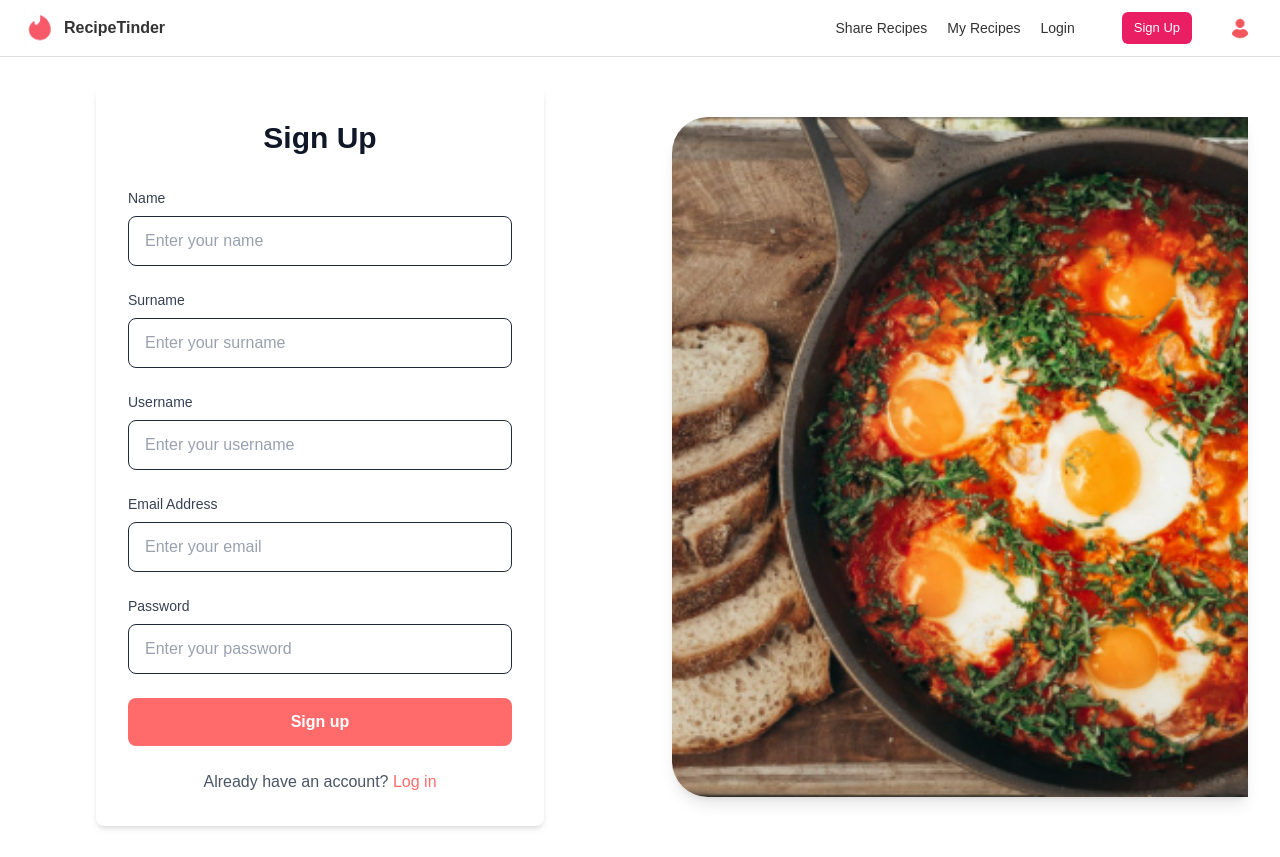
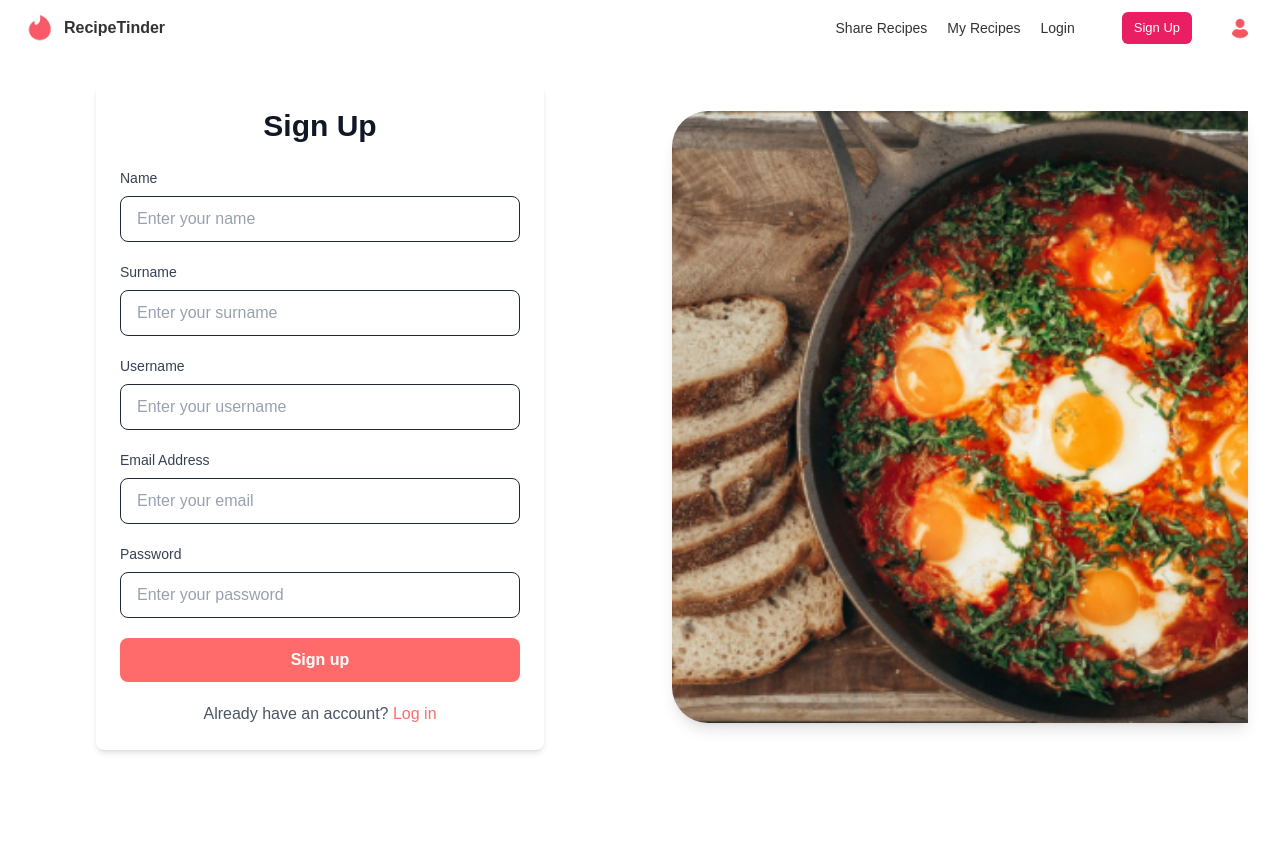
Before and after one commit to alinalin10/RecipeTinder, a Next.js app in the folder frontend/: page /signup in a window 1280 px wide. Built offline with nearby package versions, Linux system fonts and the light colour scheme; no server answers.

Commit message:
Login fixes

```diff
--- a/frontend/src/app/(auth)/login/page.tsx
+++ b/frontend/src/app/(auth)/login/page.tsx
@@ -1,6 +1,6 @@
 "use client";
 
-import { useState, FormEvent } from 'react'
+import { useState, FormEvent, useEffect } from 'react'
 import { useLogin } from '../../../hooks/useLogin'
 import Link from "next/link";
 import { useRouter } from 'next/navigation';
@@ -11,24 +11,28 @@ const Login = () => {
     const { login, error, isLoading, success, clearError } = useLogin()
     const router = useRouter()
 
+    // Navigate only when success is true
+    useEffect(() => {
+        if (success && !error) {
+            router.push('/')
+        }
+    }, [success, error, router])
+
     const handleSubmit = async (e: React.FormEvent<HTMLFormElement>) => {
         e.preventDefault()
         await login(email, password)
-        if (!error) {
-            router.push('/')
-        }
     }
 
     return (
-        <div className="min-h-screen h-screen flex bg-white overflow-hidden">
+        <div className="min-h-screen h-screen flex bg-white overflow-hidden -mt-4">
             {/* Left: Form */}
-            <div className="flex-1 flex items-center justify-center p-8">
-                <div className="w-full max-w-md bg-white rounded-lg shadow-md p-8">
-                    <h2 className="text-3xl font-bold text-gray-900 mb-8 text-center">
+            <div className="flex-1 flex items-center justify-center p-8 pt-4 -mt-8">
+                <div className="w-full max-w-md bg-white rounded-lg shadow-md p-6">
+                    <h2 className="text-3xl font-bold text-gray-900 mb-6 text-center">
                         Get Started Now
                     </h2>
 
-                    <form onSubmit={handleSubmit} className="space-y-6">
+                    <form onSubmit={handleSubmit} className="space-y-5">
                         {/* Email Field */}
                         <div>
                             <label className="block text-sm font-medium text-gray-700 mb-2">
@@ -37,7 +41,7 @@ const Login = () => {
                             <input
                                 type="email"
                                 placeholder="Enter your email"
-                                className="w-full px-4 py-3 border border-gray-800 hover:border-red-500 rounded-lg outline-none transition-all placeholder-gray-400 text-gray-800"
+                                className="w-full px-4 py-2.5 border border-gray-800 hover:border-red-500 rounded-lg outline-none transition-all placeholder-gray-400 text-gray-800"
                                 onChange={(e) => {
                                     setEmail(e.target.value);
                                     clearError();
@@ -54,7 +58,7 @@ const Login = () => {
                             <input
                                 type="password"
                                 placeholder="Enter your password"
-                                className="w-full px-4 py-3 border border-gray-800 hover:border-red-500 rounded-lg outline-none transition-all placeholder-gray-400 text-gray-800"
+                                className="w-full px-4 py-2.5 border border-gray-800 hover:border-red-500 rounded-lg outline-none transition-all placeholder-gray-400 text-gray-800"
                                 onChange={(e) => {
                                     setPassword(e.target.value);
                                     clearError();
@@ -67,7 +71,7 @@ const Login = () => {
                         <button
                             type="submit"
                             disabled={isLoading}
-                            className="w-full bg-[#ff6b6b] hover:bg-[#ff5252] disabled:bg-[#fca5a5] disabled:cursor-not-allowed text-white font-semibold py-3 px-4 rounded-lg transition-colors duration-200"
+                            className="w-full bg-[#ff6b6b] hover:bg-[#ff5252] disabled:bg-[#fca5a5] disabled:cursor-not-allowed text-white font-semibold py-2.5 px-4 rounded-lg transition-colors duration-200"
                         >
                             {isLoading ? 'Authorizing...' : 'Login'}
                         </button>
@@ -86,7 +90,7 @@ const Login = () => {
                     </form>
 
                     {/* Sign up link */}
-                    <div className="text-center mt-6">
+                    <div className="text-center mt-5">
                         <span className="text-gray-600">Don&apos;t have an account? </span>
                         <Link href="/signup" className="text-[#ff6b6b] hover:text-[#ff5252] font-medium transition-colors">
                             Sign Up
@@ -96,10 +100,10 @@ const Login = () => {
             </div>
 
             {/* Right: Image */}
-            <div className="flex-1 hidden md:flex justify-center items-center p-8">
+            <div className="flex-1 hidden md:flex justify-center items-center p-8 pt-4 -mt-8">
                 <img
                     src="/Dish.png"
-                    className="h-[85vh] w-auto rounded-l-[36px] shadow-lg object-cover"
+                    className="h-[76.5vh] w-auto rounded-l-[36px] shadow-lg object-cover"
                     alt="Portal"
                 />
             </div>
--- a/frontend/src/app/(auth)/signup/page.tsx
+++ b/frontend/src/app/(auth)/signup/page.tsx
@@ -1,5 +1,5 @@
 "use client";
-import { useState, FormEvent } from 'react'
+import { useState, FormEvent, useEffect } from 'react'
 import { useSignup } from '../../../hooks/useSignup'
 import Link from "next/link";
 import { useRouter } from 'next/navigation';
@@ -13,24 +13,41 @@ const Signup = () => {
     const { signup, error, isLoading, success, clearError } = useSignup()
     const router = useRouter()
 
+    // Navigate only when success is true
+    useEffect(() => {
+        if (success && !error) {
+            router.push('/')
+        }
+    }, [success, error, router])
+
     const handleSubmit = async (e: React.FormEvent<HTMLFormElement>) => {
         e.preventDefault()
         await signup(firstname, lastname, username, email, password)
-        if (!error) {
-            router.push('/')
-        }
     }
 
+    // Helper function to get password strength message
+    const getPasswordWeakness = (pwd: string): string | null => {
+        if (!pwd) return null
+        if (pwd.length < 8) return "Password must be at least 8 characters long"
+        if (!/[a-z]/.test(pwd)) return "Password must contain at least one lowercase letter"
+        if (!/[A-Z]/.test(pwd)) return "Password must contain at least one uppercase letter"
+        if (!/[0-9]/.test(pwd)) return "Password must contain at least one number"
+        if (!/[!@#$%^&*(),.?":{}|<>]/.test(pwd)) return "Password must contain at least one special character"
+        return null
+    }
+
+    const passwordWeakness = getPasswordWeakness(password)
+
     return (
-        <div className="min-h-screen h-screen flex bg-white overflow-hidden">
+        <div className="min-h-screen h-screen flex bg-white overflow-hidden -mt-4">
             {/* Left: Form */}
-            <div className="flex-1 flex items-center justify-center p-8">
-                <div className="w-full max-w-md bg-white rounded-lg shadow-md p-8">
-                    <h2 className="text-3xl font-bold text-gray-900 mb-8 text-center">
+            <div className="flex-1 flex items-center justify-center p-8 pt-4 -mt-8">
+                <div className="w-full max-w-md bg-white rounded-lg shadow-md p-6">
+                    <h2 className="text-3xl font-bold text-gray-900 mb-6 text-center">
                         Sign Up
                     </h2>
 
-                    <form onSubmit={handleSubmit} className="space-y-6">
+                    <form onSubmit={handleSubmit} className="space-y-5">
                         {/* Firstname Field */}
                         <div>
                             <label className="block text-sm font-medium text-gray-700 mb-2">
@@ -39,7 +56,7 @@ const Signup = () => {
                             <input
                                 type="text"
                                 placeholder="Enter your name"
-                                className="w-full px-4 py-3 border border-gray-800 hover:border-red-500 rounded-lg outline-none transition-all placeholder-gray-400 text-gray-800"
+                                className="w-full px-4 py-2.5 border border-gray-800 hover:border-red-500 rounded-lg outline-none transition-all placeholder-gray-400 text-gray-800"
                                 onChange={(e) => {
                                     setFirstname(e.target.value);
                                     clearError();
@@ -47,6 +64,7 @@ const Signup = () => {
                                 value={firstname}
                             />
                         </div>
+
                         {/* Surname Field */}
                         <div>
                             <label className="block text-sm font-medium text-gray-700 mb-2">
@@ -55,7 +73,7 @@ const Signup = () => {
                             <input
                                 type="text"
                                 placeholder="Enter your surname"
-                                className="w-full px-4 py-3 border border-gray-800 hover:border-red-500 rounded-lg outline-none transition-all placeholder-gray-400 text-gray-800"
+                                className="w-full px-4 py-2.5 border border-gray-800 hover:border-red-500 rounded-lg outline-none transition-all placeholder-gray-400 text-gray-800"
                                 onChange={(e) => {
                                     setLastname(e.target.value);
                                     clearError();
@@ -63,6 +81,7 @@ const Signup = () => {
                                 value={lastname}
                             />
                         </div>
+
                         {/* Username Field */}
                         <div>
                             <label className="block text-sm font-medium text-gray-700 mb-2">
@@ -71,7 +90,7 @@ const Signup = () => {
                             <input
                                 type="text"
                                 placeholder="Enter your username"
-                                className="w-full px-4 py-3 border border-gray-800 hover:border-red-500 rounded-lg outline-none transition-all placeholder-gray-400 text-gray-800"
+                                className="w-full px-4 py-2.5 border border-gray-800 hover:border-red-500 rounded-lg outline-none transition-all placeholder-gray-400 text-gray-800"
                                 onChange={(e) => {
                                     setUsername(e.target.value);
                                     clearError();
@@ -88,7 +107,7 @@ const Signup = () => {
                             <input
                                 type="email"
                                 placeholder="Enter your email"
-                                className="w-full px-4 py-3 border border-gray-800 hover:border-red-500 rounded-lg outline-none transition-all placeholder-gray-400 text-gray-800"
+                                className="w-full px-4 py-2.5 border border-gray-800 hover:border-red-500 rounded-lg outline-none transition-all placeholder-gray-400 text-gray-800"
                                 onChange={(e) => {
                                     setEmail(e.target.value);
                                     clearError();
@@ -105,20 +124,26 @@ const Signup = () => {
                             <input
                                 type="password"
                                 placeholder="Enter your password"
-                                className="w-full px-4 py-3 border border-gray-800 hover:border-red-500 rounded-lg outline-none transition-all placeholder-gray-400 text-gray-800"
+                                className="w-full px-4 py-2.5 border border-gray-800 hover:border-red-500 rounded-lg outline-none transition-all placeholder-gray-400 text-gray-800"
                                 onChange={(e) => {
                                     setPassword(e.target.value);
                                     clearError();
                                 }}
                                 value={password}
                             />
+                            {/* Password weakness message */}
+                            {passwordWeakness && password && (
+                                <p className="mt-2 text-sm text-[#ff6b6b]">
+                                    {passwordWeakness}
+                                </p>
+                            )}
                         </div>
 
                         {/* Submit Button */}
                         <button
                             type="submit"
                             disabled={isLoading}
-                            className="w-full bg-[#ff6b6b] hover:bg-[#ff5252] disabled:bg-[#fca5a5] disabled:cursor-not-allowed text-white font-semibold py-3 px-4 rounded-lg transition-colors duration-200"
+                            className="w-full bg-[#ff6b6b] hover:bg-[#ff5252] disabled:bg-[#fca5a5] disabled:cursor-not-allowed text-white font-semibold py-2.5 px-4 rounded-lg transition-colors duration-200"
                         >
                             {isLoading ? 'Registering...' : 'Sign up'}
                         </button>
@@ -137,7 +162,7 @@ const Signup = () => {
                     </form>
 
                     {/* Login link */}
-                    <div className="text-center mt-6">
+                    <div className="text-center mt-5">
                         <span className="text-gray-600">Already have an account? </span>
                         <Link href="/login" className="text-[#ff6b6b] hover:text-[#ff5252] font-medium transition-colors">
                             Log in
@@ -147,10 +172,10 @@ const Signup = () => {
             </div>
 
             {/* Right: Image */}
-            <div className="flex-1 hidden md:flex justify-center items-center p-8">
+            <div className="flex-1 hidden md:flex justify-center items-center p-8 pt-4 -mt-8">
                 <img
                     src="/Dish.png"
-                    className="h-[85vh] w-auto rounded-l-[36px] shadow-lg object-cover"
+                    className="h-[76.5vh] w-auto rounded-l-[36px] shadow-lg object-cover"
                     alt="Portal"
                 />
             </div>
```
